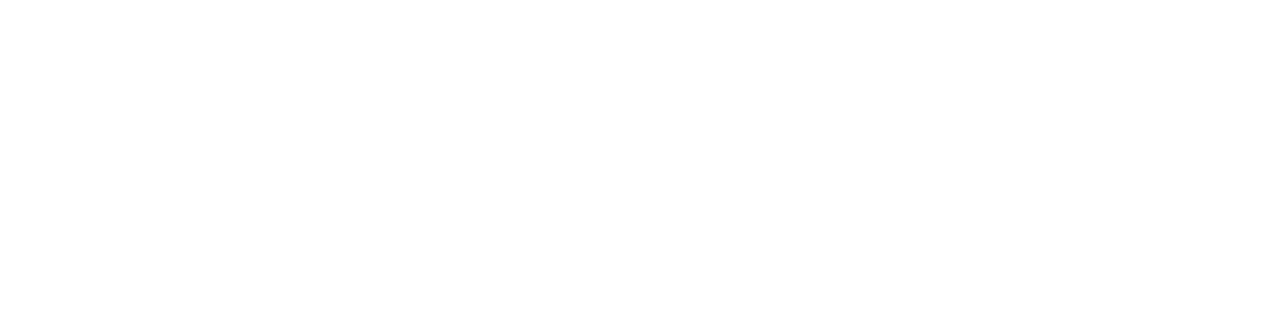
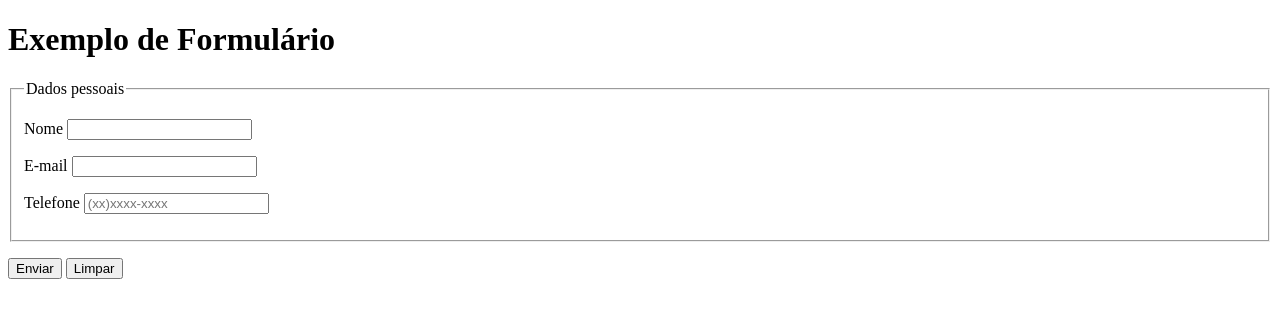
Before and after one commit to Maicon501/HTML-CSS, a plain HTML site: page exercicios/ex025/form004.html in a window 1280 px wide. Drawn offline with Linux system fonts and the light colour scheme.

Commit message:
form004 att

```diff
--- a/exercicios/ex025/form004.html
+++ b/exercicios/ex025/form004.html
@@ -6,6 +6,27 @@
     <title>Formulário</title>
 </head>
 <body>
-    <h1></h1>
+    <h1>Exemplo de Formulário</h1>
+    <form action="cadastro.php" method="get">
+        <fieldset>
+            <legend>Dados pessoais</legend>
+            <p>
+                <label for="inome">Nome</label>
+                <input type="text" name="Nome" id="inome" minlength="5" maxlength="20">
+            </p>
+            <p>
+                <label for="iemail">E-mail</label>
+                <input type="email" name="email" id="iemail">
+            </p>
+            <p>
+                <label for="itel">Telefone</label>
+                <input type="tel" name="tel" id="itel" autocapitalize="tel" pattern="^\(\d{2}\)\d{4,5}-\d{4}$" required placeholder="(xx)xxxx-xxxx">
+            </p>
+        </fieldset>
+        <p>
+            <input type="submit" value="Enviar">
+            <input type="reset" value="Limpar">
+        </p>
+    </form>
 </body>
 </html>
```
Also changed, not shown: exercicios/ex025/form005.html (added, +30 -0 lines).
